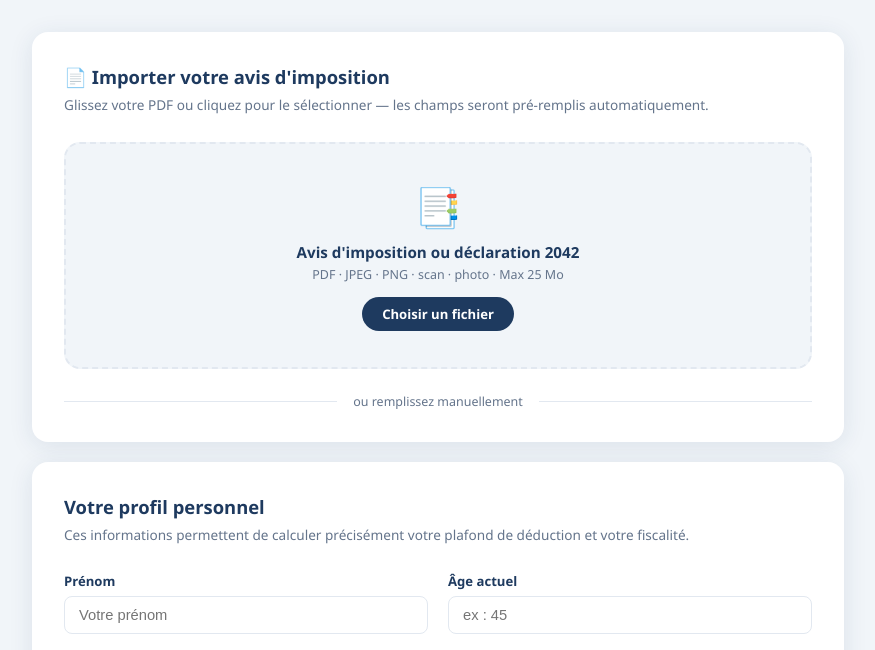
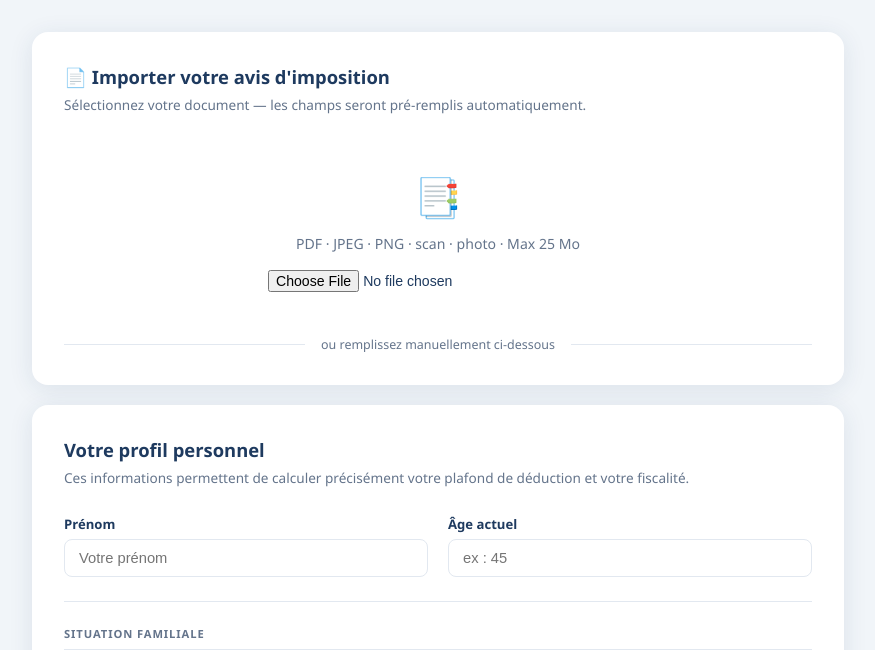
Before and after one commit to sebastienmarek-debug/simulateur-per, a Flask app: page / in a window 1280 px wide. Shown: the part 155-805 px from the top of the page, without its empty margins (202-1077 px from the left). Run offline with Flask 3, Linux system fonts and the light colour scheme.

Commit message:
Fix upload: remove stale uploadZone ref, add resetUpload, accept images

```diff
--- a/templates/index.html
+++ b/templates/index.html
@@ -358,46 +358,49 @@
   <!-- ZONE IMPORT PDF -->
   <div class="card" id="upload-card">
     <div class="card-title">📄 Importer votre avis d'imposition</div>
-    <div class="card-subtitle">Glissez votre PDF ou cliquez pour le sélectionner — les champs seront pré-remplis automatiquement.</div>
-
-    <label class="upload-zone" id="upload-zone" style="display:block; cursor:pointer;">
+    <div class="card-subtitle">Sélectionnez votre document — les champs seront pré-remplis automatiquement.</div>
+
+    <!-- Input visible stylisé — le plus fiable, aucun JS nécessaire pour l'ouvrir -->
+    <div id="upload-idle" style="text-align:center; padding:28px 0 20px;">
+      <div style="font-size:2.4rem; margin-bottom:12px;">📑</div>
+      <div style="font-size:0.88rem; color:var(--text-muted); margin-bottom:16px;">
+        PDF · JPEG · PNG · scan · photo · Max 25 Mo
+      </div>
       <input type="file" id="pdf-input"
              accept=".pdf,.jpg,.jpeg,.png,.webp,.bmp,.tiff"
-             style="display:none"
-             onchange="handleFileSelect(event)">
-      <div id="upload-idle">
-        <div class="upload-icon">📑</div>
-        <div class="upload-label">Avis d'imposition ou déclaration 2042</div>
-        <div class="upload-sub">PDF · JPEG · PNG · scan · photo · Max 25 Mo</div>
-        <div class="upload-btn-fake">Choisir un fichier</div>
-      </div>
-      <div id="upload-loading" style="display:none">
-        <div class="spinner"></div>
-        <div class="upload-label">Analyse en cours…</div>
-        <div class="upload-sub">Extraction des données fiscales</div>
-      </div>
-      <div id="upload-success" style="display:none">
-        <div class="upload-icon">✅</div>
-        <div class="upload-label" id="upload-success-label">Données extraites</div>
-        <div class="upload-sub">Formulaire pré-rempli · Vérifiez et complétez si nécessaire</div>
-      </div>
-      <div id="upload-error" style="display:none">
-        <div class="upload-icon">⚠️</div>
-        <div class="upload-label">Extraction partielle</div>
-        <div class="upload-sub" id="upload-error-msg">Complétez manuellement les champs manquants</div>
-      </div>
-    </label>
+             onchange="handleFileSelect(event)"
+             style="font-size:0.88rem; color:var(--primary); cursor:pointer; max-width:340px; width:100%;">
+    </div>
+
+    <div id="upload-loading" style="display:none; text-align:center; padding:24px 0;">
+      <div class="spinner" style="margin:0 auto 12px;"></div>
+      <div style="font-weight:700; color:var(--primary);">Analyse en cours…</div>
+      <div style="font-size:0.8rem; color:var(--text-muted); margin-top:4px;">Extraction des données fiscales</div>
+    </div>
+
+    <div id="upload-success" style="display:none; text-align:center; padding:20px 0;">
+      <div style="font-size:2rem; margin-bottom:8px;">✅</div>
+      <div id="upload-success-label" style="font-weight:700; color:var(--success); font-size:1rem;">Données extraites</div>
+      <div style="font-size:0.8rem; color:var(--text-muted); margin-top:4px;">Formulaire pré-rempli · Vérifiez et complétez si nécessaire</div>
+    </div>
+
+    <div id="upload-error" style="display:none; text-align:center; padding:20px 0;">
+      <div style="font-size:2rem; margin-bottom:8px;">⚠️</div>
+      <div style="font-weight:700; color:var(--accent); font-size:1rem;">Extraction partielle ou échec</div>
+      <div id="upload-error-msg" style="font-size:0.8rem; color:var(--text-muted); margin-top:6px; max-width:500px; margin-inline:auto;"></div>
+      <button onclick="resetUpload()" style="margin-top:12px; padding:6px 16px; border:1.5px solid var(--border); border-radius:20px; background:white; cursor:pointer; font-size:0.8rem;">Réessayer</button>
+    </div>
 
     <!-- Champs extraits -->
-    <div id="extracted-fields" style="display:none; margin-top:20px;">
+    <div id="extracted-fields" style="display:none; margin-top:16px;">
       <div class="section-title">Données extraites</div>
       <div id="extracted-list" class="extracted-grid"></div>
       <div class="info-box" style="margin-top:12px;">
-        <strong>Vérifiez les valeurs ci-dessous</strong> — certains PDF peuvent présenter des variations de mise en page. Complétez manuellement les champs non reconnus.
-      </div>
-    </div>
-
-    <div class="or-divider"><span>ou remplissez manuellement</span></div>
+        <strong>Vérifiez les valeurs ci-dessous</strong> et complétez manuellement les champs non reconnus (✏️).
+      </div>
+    </div>
+
+    <div class="or-divider"><span>ou remplissez manuellement ci-dessous</span></div>
   </div>
 
   <!-- FORMULAIRE PROFIL -->
@@ -837,40 +840,14 @@
 
 <script>
 // ============================================================
-// DRAG & DROP GLOBAL — doit être en PREMIER, avant tout le reste
-// capture:true + passive:false garantissent que preventDefault() fonctionne
-// même si une erreur JS survient plus bas dans le script.
-// ============================================================
-;(function() {
-  function stopDrag(e) { e.preventDefault(); e.stopPropagation(); }
-
-  window.addEventListener('dragenter', stopDrag, { capture: true, passive: false });
-  window.addEventListener('dragover',  stopDrag, { capture: true, passive: false });
-  window.addEventListener('dragleave', stopDrag, { capture: true, passive: false });
-
-  window.addEventListener('drop', function(e) {
-    e.preventDefault();
-    const file = e.dataTransfer?.files?.[0];
-    if (!file) return;
-    const overlay = document.getElementById('drop-overlay');
-    if (overlay) overlay.style.display = 'none';
-    if (typeof processPDF === 'function') processPDF(file);
-  }, { capture: true, passive: false });
-
-  // Overlay pleine page pendant le glissement
-  window.addEventListener('dragenter', function() {
-    const overlay = document.getElementById('drop-overlay');
-    if (overlay) overlay.style.display = 'flex';
-  }, { capture: true });
-
-  window.addEventListener('dragleave', function(e) {
-    // Masquer seulement si on quitte la fenêtre entière
-    if (e.clientX === 0 && e.clientY === 0) {
-      const overlay = document.getElementById('drop-overlay');
-      if (overlay) overlay.style.display = 'none';
-    }
-  }, { capture: true });
-})();
+// DRAG & DROP — prévention du comportement navigateur par défaut
+// ============================================================
+document.addEventListener('dragover', e => e.preventDefault());
+document.addEventListener('drop', e => {
+  e.preventDefault();
+  const file = e.dataTransfer?.files?.[0];
+  if (file && typeof processPDF === 'function') processPDF(file);
+});
 
 // ============================================================
 // CONSTANTES FISCALES
@@ -1523,28 +1500,36 @@ document.getElementById('res-date').querySelector('span').textContent =
   new Date().toLocaleDateString('fr-FR', { day:'numeric', month:'long', year:'numeric' });
 
 // ============================================================
-// UPLOAD PDF — clic sur la zone (le drag & drop est géré globalement en haut)
-// ============================================================
-const uploadZone = document.getElementById('upload-zone');
-
+// UPLOAD — drag & drop géré globalement en haut du script
+// ============================================================
 function handleFileSelect(event) {
   const file = event.target.files?.[0];
   if (file) processPDF(file);
 }
 
 function setUploadState(state) {
-  ['idle', 'loading', 'success', 'error'].forEach(s =>
-    document.getElementById('upload-' + s).style.display = 'none'
-  );
-  document.getElementById('upload-' + state).style.display = 'block';
-  uploadZone.className = 'upload-zone';
-  if (state === 'success') uploadZone.classList.add('has-success');
-  if (state === 'error')   uploadZone.classList.add('has-error');
-}
+  ['idle', 'loading', 'success', 'error'].forEach(s => {
+    const el = document.getElementById('upload-' + s);
+    if (el) el.style.display = 'none';
+  });
+  const target = document.getElementById('upload-' + state);
+  if (target) target.style.display = 'block';
+}
+
+function resetUpload() {
+  setUploadState('idle');
+  document.getElementById('extracted-fields').style.display = 'none';
+  const inp = document.getElementById('pdf-input');
+  if (inp) inp.value = '';
+}
+
+const ALLOWED_TYPES = ['application/pdf', 'image/jpeg', 'image/png', 'image/webp', 'image/bmp', 'image/tiff'];
+const ALLOWED_EXT = ['.pdf', '.jpg', '.jpeg', '.png', '.webp', '.bmp', '.tiff'];
 
 async function processPDF(file) {
-  if (!file.name.toLowerCase().endsWith('.pdf')) {
-    alert('Veuillez sélectionner un fichier PDF.');
+  const ext = '.' + file.name.split('.').pop().toLowerCase();
+  if (!ALLOWED_EXT.includes(ext) && !ALLOWED_TYPES.includes(file.type)) {
+    alert('Format non supporté. Utilisez un PDF, JPEG, PNG, ou autre image.');
     return;
   }
 
```
